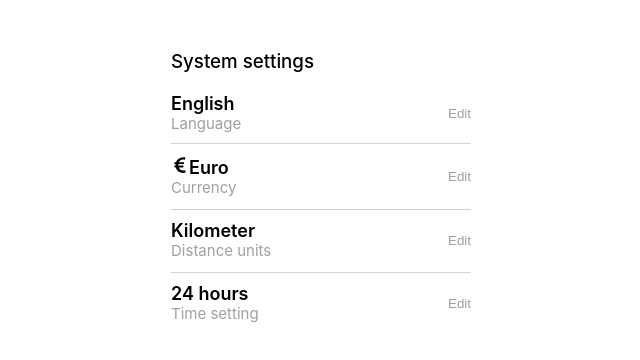
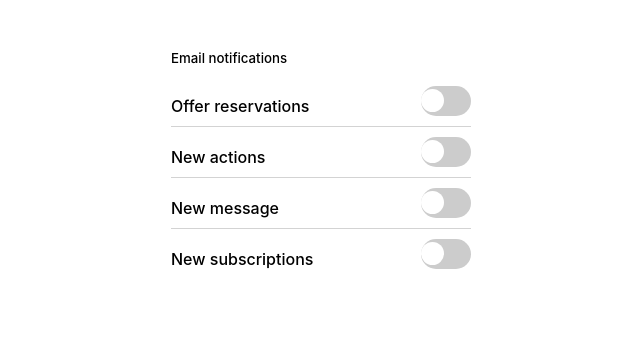
Before and after one commit to Zaibi727/Collection-of-Designs, a React (Create React App) app: page / in a window 1280 px wide. Shown: the top 360 px of the page, without its empty margins (319-959 px from the left). Built offline with nearby package versions, Linux system fonts and the light colour scheme.

Commit message:
eight May

```diff
--- /dev/null
+++ b/src/components/eightMay/eight.module.css
@@ -0,0 +1,95 @@
+/* The switch - the box around the slider */
+.wholeLabel{
+    display: flex;
+    justify-content: space-between;
+    align-items: center;
+    width: 300px;
+    margin: 0 auto;
+}
+.wholeLabel p{
+    font-weight: 500;
+}
+.switch {
+    position: relative;
+    display: inline-block;
+    width: 50px;
+    height: 30px;
+    margin-bottom: 10px;
+  }
+
+  /* Hide default HTML checkbox */
+  .switch input {
+    opacity: 0;
+    width: 0;
+    height: 0;
+  }
+
+  /* The slider */
+  .slider {
+    position: absolute;
+    cursor: pointer;
+    top: 0;
+    left: 0;
+    right: 0;
+    bottom: 0;
+    background-color: #ccc;
+    -webkit-transition: .4s;
+    transition: .4s;
+  }
+
+  .slider:before {
+    position: absolute;
+    content: "";
+    height: 23px;
+    width: 23px;
+    left: 0px;
+    bottom: 4px;
+    background-color: white;
+    -webkit-transition: .4s;
+    transition: .4s;
+  }
+
+  input:checked + .slider {
+    background-color: #000000;
+  }
+
+  input:focus + .slider {
+    box-shadow: 0 0 1px #2196F3;
+  }
+
+  input:checked + .slider:before {
+    -webkit-transform: translateX(26px);
+    -ms-transform: translateX(26px);
+    transform: translateX(26px);
+  }
+
+  /* Rounded sliders */
+  .slider{
+    border-radius: 34px;
+  }
+  #round{
+    border-radius: 34px;
+  }
+  #round:before{
+      border-radius: 50%;
+  }
+
+  .slider.round:before {
+    border-radius: 50%;
+  }
+
+  /*--below is container--*/
+
+  .containerWrapper{
+      text-align: left;
+      width: 300px;
+      margin: 50px auto;
+  }
+  .containerWrapper h5{
+    margin-bottom: 20px;
+    font-weight: 500;
+  }
+  .containerdiv1{
+    margin-bottom: 10px;
+    border-bottom: 1px solid lightgray;
+  }
--- /dev/null
+++ b/src/components/eightMay/eightAbstract.js
@@ -0,0 +1,18 @@
+import React from 'react';
+import styles from './eight.module.css';
+
+const EightAbstract = ({label}) => {
+    return(
+        <div>
+           <label className={styles.wholeLabel}>
+               <p>{label}</p>
+               <div className={styles.switch}>
+                  <input type="checkbox" />
+                  <span id={styles.round} className={styles.slider}></span>
+               </div>
+           </label>
+        </div>
+    )
+}
+
+export default EightAbstract;
--- /dev/null
+++ b/src/components/eightMay/eightContainer.js
@@ -0,0 +1,37 @@
+import React, { Component } from 'react';
+import EightAbstract from './eightAbstract';
+import styles from './eight.module.css';
+
+
+class EightMayContainer extends Component {
+    state = {  }
+    render() {
+        return (
+            <div className={styles.containerWrapper}>
+                <h5>Email notifications</h5>
+                 <div className={styles.containerdiv1}>
+                   <EightAbstract
+                       label='Offer reservations'
+                   />
+                 </div>
+                 <div className={styles.containerdiv1}>
+                   <EightAbstract
+                       label='New actions'
+                   />
+                 </div>
+                 <div className={styles.containerdiv1}>
+                   <EightAbstract
+                       label='New message'
+                   />
+                 </div>
+                 <div className={styles.containerdiv4}>
+                   <EightAbstract
+                       label='New subscriptions'
+                   />
+                 </div>
+            </div>
+         );
+    }
+}
+
+export default EightMayContainer;
--- a/src/components/parent.js
+++ b/src/components/parent.js
@@ -36,7 +36,9 @@ import './dropDown.css';
 //import ScreenStructure from './ScreenStructure/screenStructure';
 //import SixthContainer from './sixthMay/sixthContainer';
 //import SingleCardMay from './sixthMayNext/singleCardContainer';
-import SevenMayContainer from './SevenMay/sevenMayContainer';
+//import SevenMayContainer from './SevenMay/sevenMayContainer';
+import EightMayContainer from './eightMay/eightContainer';
+
 
 class Parent extends Component {
 
@@ -45,7 +47,7 @@ class Parent extends Component {
 
         return (
             <div>
-              <SevenMayContainer />
+              <EightMayContainer />
            </div>
          );
     }
```
